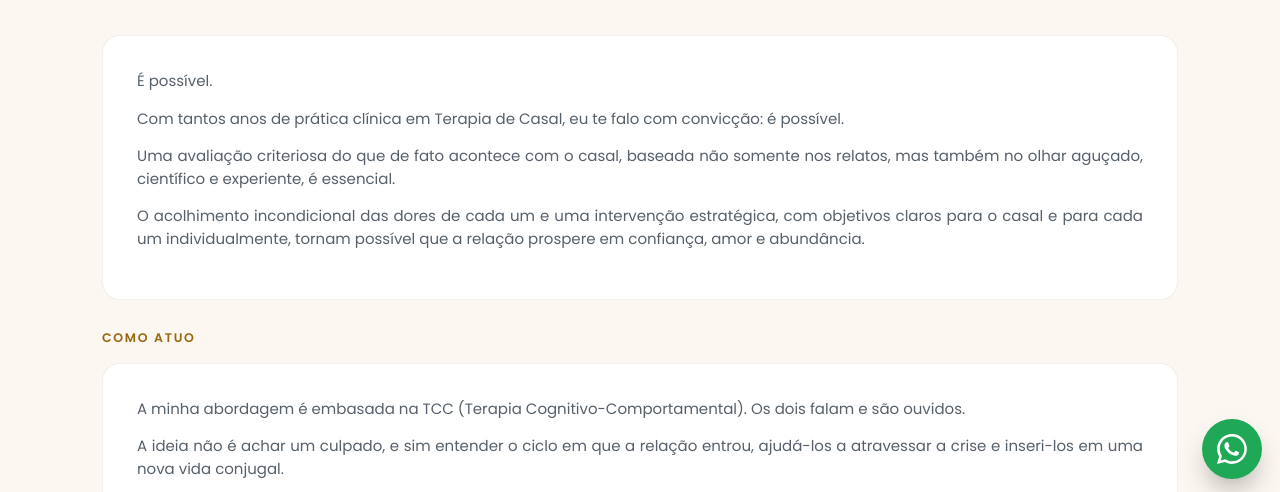
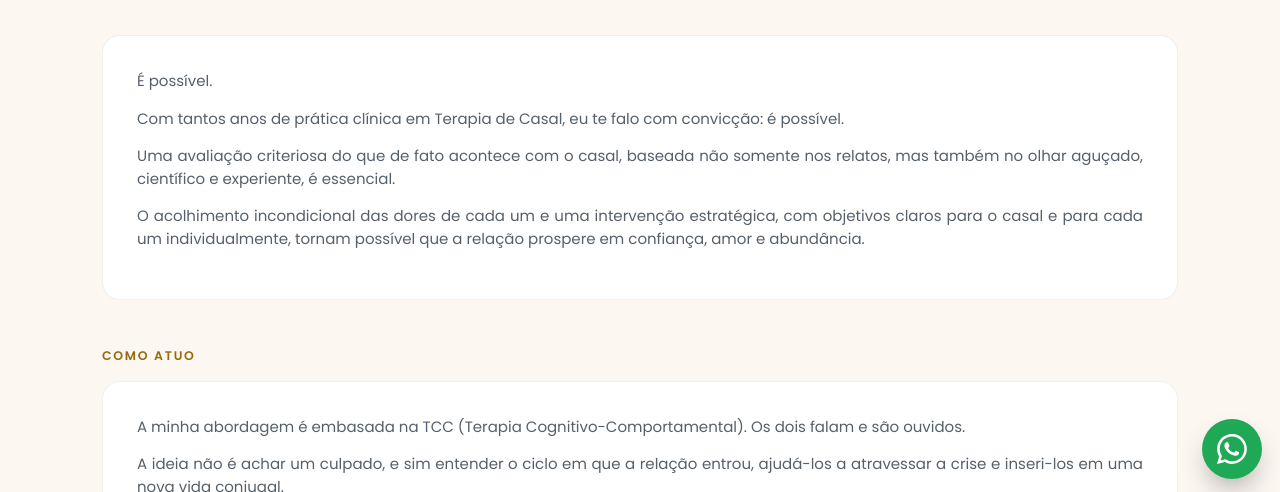
Before and after one commit to marceloxibiu/marceloxibiu.github.io, a plain HTML site: page terapia-de-casal/index.html in a window 1280 px wide. Shown: the part 303-795 px from the top of the page. Drawn offline with Linux system fonts and the light colour scheme.

Commit message:
Espaço entre caixa superior e 'Como atuo' um pouco maior
Co-Authored-By: Claude Sonnet 5.5 <noreply@anthropic.com>
Claude-Session: https://claude.ai/code/session_0124kS2SyrZq2wyh49xeMiXh

```diff
--- a/terapia-de-casal/index.html
+++ b/terapia-de-casal/index.html
@@ -386,7 +386,7 @@ main :is(p,li,.lead,.d,.area-text,figcaption,.note):not(.areas li):not(.intro-hi
 </header>
 
 <main>
-<section class="service" id="servico" style="padding-bottom:18px">
+<section class="service" id="servico" style="padding-bottom:36px">
   <div class="wrap">
     <p class="crumb"><a href="/">&larr; Página inicial</a></p>
     <span class="eyebrow">Terapia de casal e relacionamentos</span>
```
Also changed, not shown: terapia-individual/index.html (+1 -1 lines).
